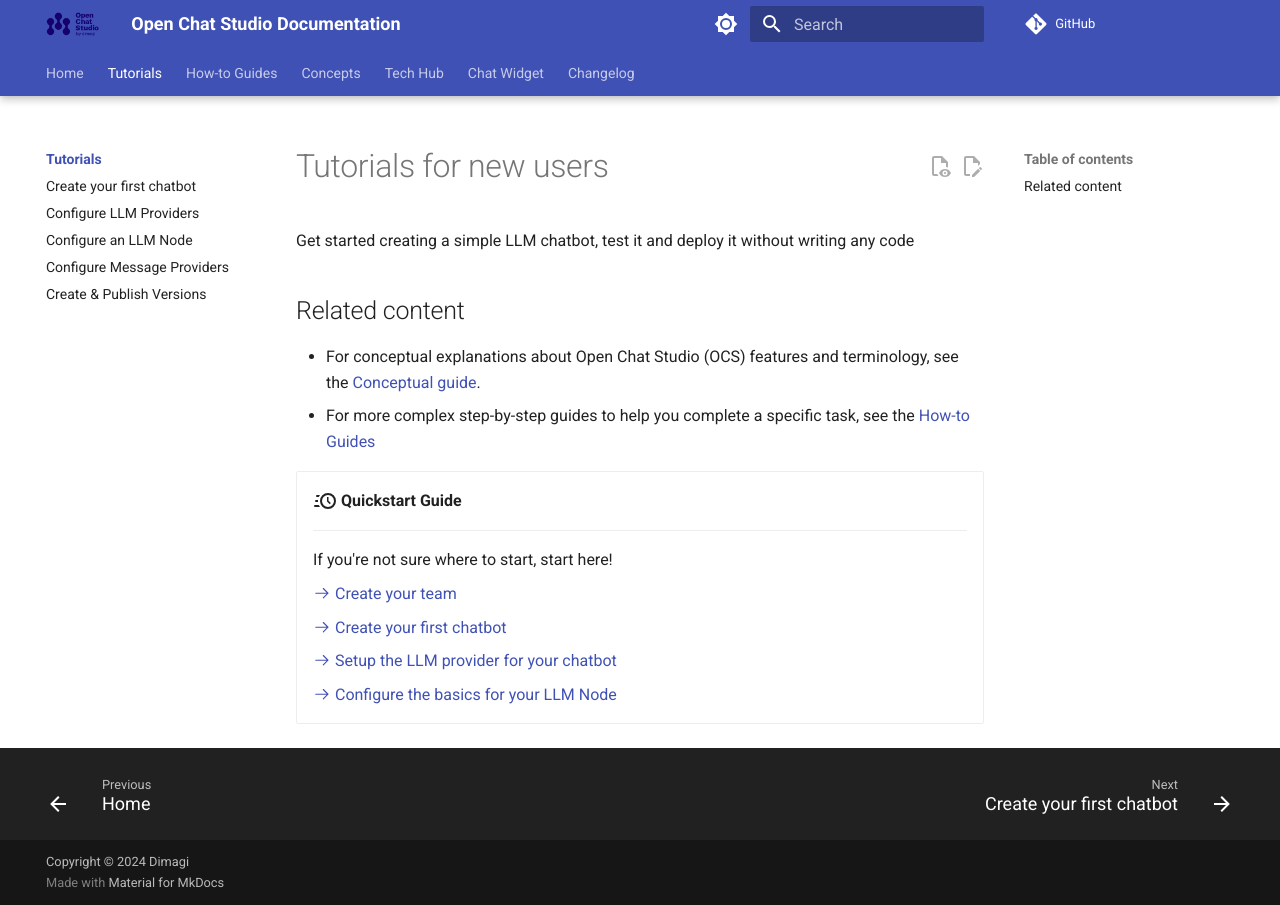
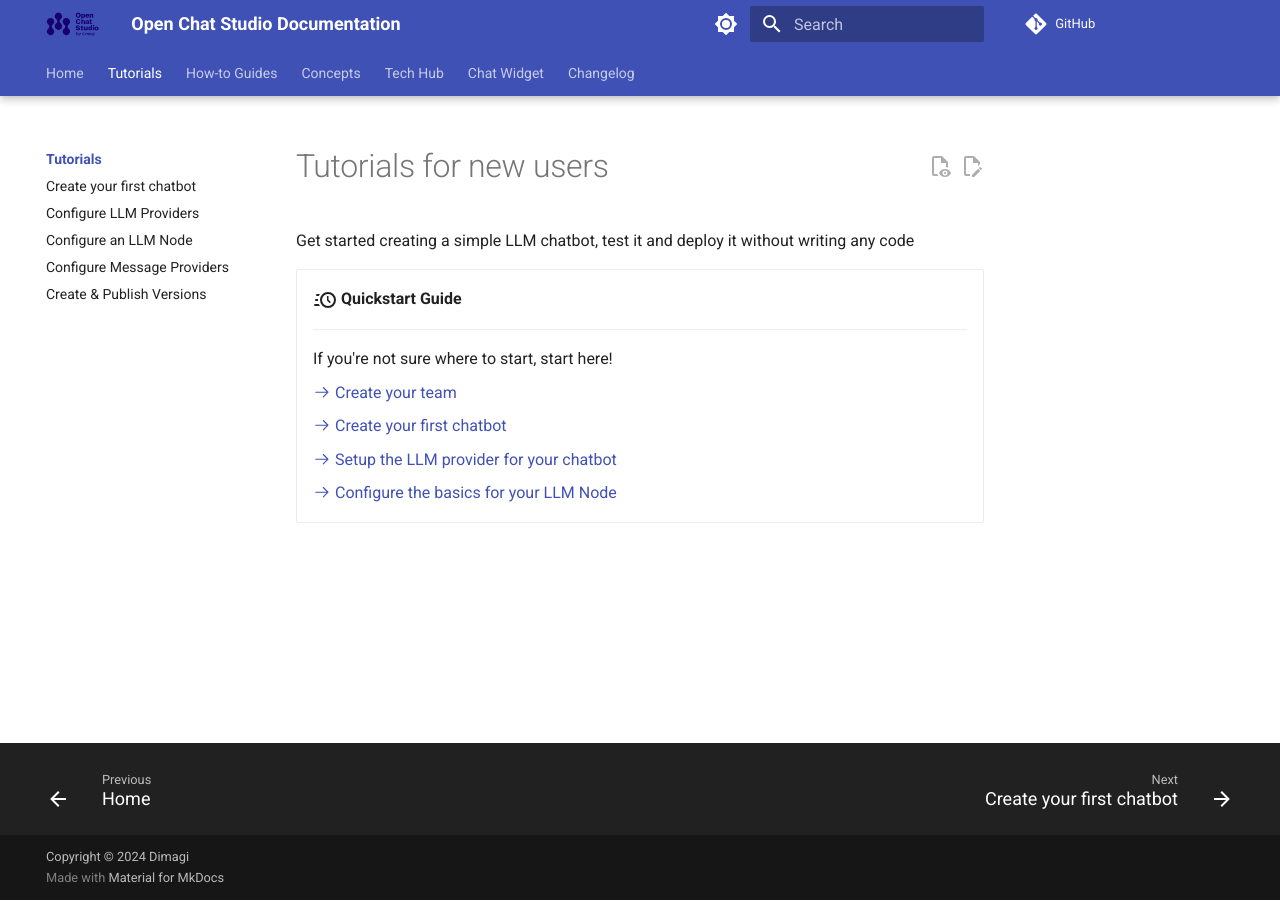
Before and after one commit to dimagi/open-chat-studio-docs, an MkDocs documentation site: the page built from docs/tutorials/index.md, in a window 1280 px wide. Built offline with MkDocs 1.6.1 and Material for MkDocs 9.7.7, drawn with Linux system fonts in a browser that asks for light colours; a script that is not in the unit is left out; comment, search, counter and statistics services are not loaded.

```diff
--- a/docs/tutorials/index.md
+++ b/docs/tutorials/index.md
@@ -6,11 +6,6 @@ description: Getting started tasks Open Chat Studio
 # Tutorials for new users
 
 Get started creating a simple LLM chatbot, test it and deploy it without writing any code
-
-## Related content
-
- - For conceptual explanations about Open Chat Studio (OCS) features and terminology, see the [Conceptual guide](../concepts/index.md).
- - For more complex step-by-step guides to help you complete a specific task, see the [How-to Guides](../how-to/index.md)
 
 <div class="grid cards" markdown>
 
```
Also changed, not shown: docs/tech-hub/migrate_team.md (+1 -1 lines).
